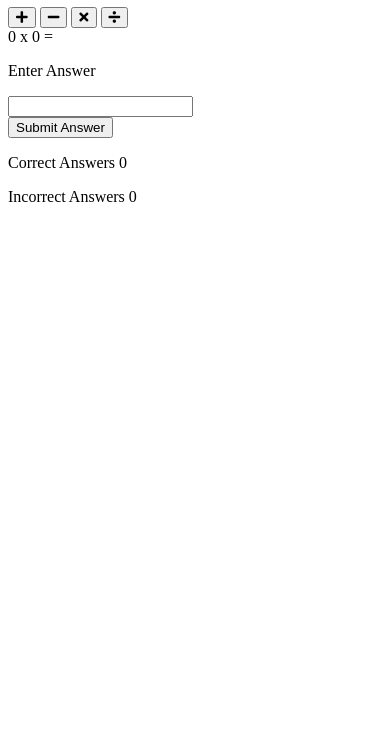
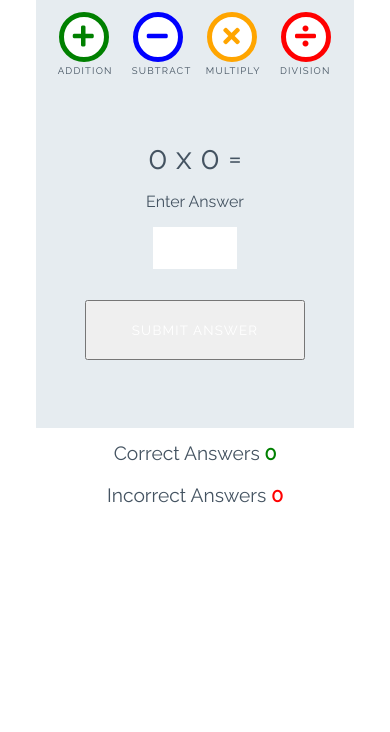
Before and after one commit to tronborg2000/love-maths, a plain HTML site: page index.html in a window 390 px wide. Shown: the part 112-844 px from the top of the page. Drawn offline with Linux system fonts and the light colour scheme.

Commit message:
add style for game

```diff
--- a/assets/css/style.css
+++ b/assets/css/style.css
@@ -0,0 +1,252 @@
+
+
+body {
+    background-color: white;
+    font-family: "Raleway", sans-serif;
+    color: #445361;
+    text-align: center;
+}
+
+
+
+.heading {
+    text-align: center;
+    font-size: 2.5rem;
+}
+
+.logo {
+    height: 40px;
+    padding-right: 5px;
+}
+
+
+
+.game-area {
+    background-color: #E6ECF0;
+    box-sizing: border-box;
+    width: 85%;
+    height: 65vh;
+    max-height: 450px;
+    max-width: 830px;
+    margin-left: auto;
+    margin-right: auto;
+    padding: 1%;
+}
+
+.question-area {
+    width: 50%;
+    font-size: 2rem;
+    margin: auto;
+    padding: 50px 0;
+}
+
+.question-area span {
+    padding: 0 15px;
+}
+
+.score-area {
+    margin: 5px auto;
+    width: 60%;
+    font-size: 1.2rem;
+}
+
+.controls-area {
+    width: 85%;
+    margin: 30px auto;
+}
+
+#score {
+    color: green;
+    font-weight: bold;
+}
+
+#incorrect {
+    color: red;
+    font-weight: bold;
+}
+
+.answer-message {
+    display: none;
+    font-size: 1rem;
+}
+
+#answer-box {
+    border: none;
+    color: #445361;
+    display: inline-block;
+    height: 40px;
+    width: 80px;
+    font-size: 1.2rem;
+}
+
+.scores {
+    display: inline-block;
+    padding: 25px;
+}
+
+
+
+.btn {
+    width: 220px;
+    height: 60px;
+    font-family: "Raleway", sans-serif;
+    text-transform: uppercase;
+    letter-spacing: 1.2px;
+    color: white;
+}
+
+.btn:focus {
+    outline: none;
+}
+
+.btn--big {
+    padding-top: 10px;
+    border-radius: 50%;
+    background-color: white;
+    border: 10px solid;
+    width: 100px;
+    height: 100px;
+    font-size: 3.2rem;
+    margin: 0 30px;
+    transition: all 0.5s;
+}
+
+.btn--big::after {
+    content: attr(data-type);
+    font-size: 1rem;
+    color:#445361;
+    position: relative;
+    left: -0.5em;
+
+}
+
+.btn--blue {
+    border-color: blue;
+    color: blue;
+}
+
+.btn--blue:active,
+.btn--blue:hover {
+    background-color: darkblue;
+    color: white;
+}
+
+.btn--orange {
+    border-color: orange;
+    color: orange;
+}
+
+.btn--orange:active,
+.btn--orange:hover {
+    background-color: darkorange;
+    color: white;
+}
+
+.btn--red {
+    border-color: red;
+    color: red;
+}
+
+.btn--red:active,
+.btn--red:hover {
+    background-color: darkred;
+    color: white;
+}
+
+.btn--green {
+    border-color: green;
+    color: green;
+}
+
+.btn--green:active,
+.btn--green:hover {
+    background-color: darkgreen;
+    color: white;
+}
+
+.btn--gray {
+    margin-top: 25px;
+    background-color: #445361;
+    border: 1px transparent;
+    border-radius: 20px;
+}
+
+.btn--gray:active,
+.btn--gray:hover {
+    background-color: #0d1013;
+}
+
+
+@media (max-width: 414px) {
+    .controls-area {
+        width: 100%;
+    }
+
+    .btn--big {
+        margin: 0 10px;
+        padding: 5px;
+        border: 5px solid;
+        width: 50px;
+        height: 50px;
+        font-size: 1.5rem;
+    }
+
+    .btn--big::after {
+        font-size: 0.6rem;
+        left: -0.7rem;
+    }
+
+    .question-area {
+        padding: 10% 0;
+        width: 100%;
+    }
+
+    .question-area span {
+        padding: 0;
+    }
+
+    .answer-message {
+        display: block;
+    }
+
+    #answer-box {
+        display: block;
+        margin: 0 auto;
+    }
+    .btn--gray {
+        margin-top: 0;
+    }
+
+    .score-area {
+        width: 100%;
+    }
+
+    .scores {
+        margin: 0.5em auto;
+        display: block;
+        padding: 5px;
+    }
+
+    .heading {
+        font-size: 2rem;
+    }
+}
+
+@media (max-width: 320px) {
+    .game-area {
+        height: 70vh;
+    }
+
+    .controls-area {
+        width: 75%;
+        margin: 10px auto;
+    }
+
+    .btn--big {
+        margin: 10px 10px;
+    }
+    .question-area {
+        padding: 10px 0;
+    }
+
+}
--- a/index.html
+++ b/index.html
@@ -17,16 +17,16 @@
 
     <div class="game-area">
         <div class="controls-area">
-            <button class="btn btn--big btn--green">
+            <button data-type="addition" class="btn btn--big btn--green">
                 <i class="fas fa-plus"></i>
             </button>
-            <button class="btn btn--big btn--blue">
+            <button data-type="subtract" class="btn btn--big btn--blue">
                 <i class="fas fa-minus"></i>
             </button>
-            <button class="btn btn--big btn--orange">
+            <button data-type="multiply" class="btn btn--big btn--orange">
                 <i class="fas fa-times"></i>
             </button>
-            <button class="btn btn--big btn--red">
+            <button data-type="division" class="btn btn--big btn--red">
                 <i class="fas fa-divide"></i>
             </button>
         </div>
@@ -38,7 +38,7 @@
             <p class="answer-message">Enter Answer</p>
             <input id="answer-box"   type="number">
         </div>
-        <button class="btn btn--grey">Submit Answer</button>
+        <button data-type="submit"class="btn btn--grey">Submit Answer</button>
     </div>
 
     <div class="score-area">
```
